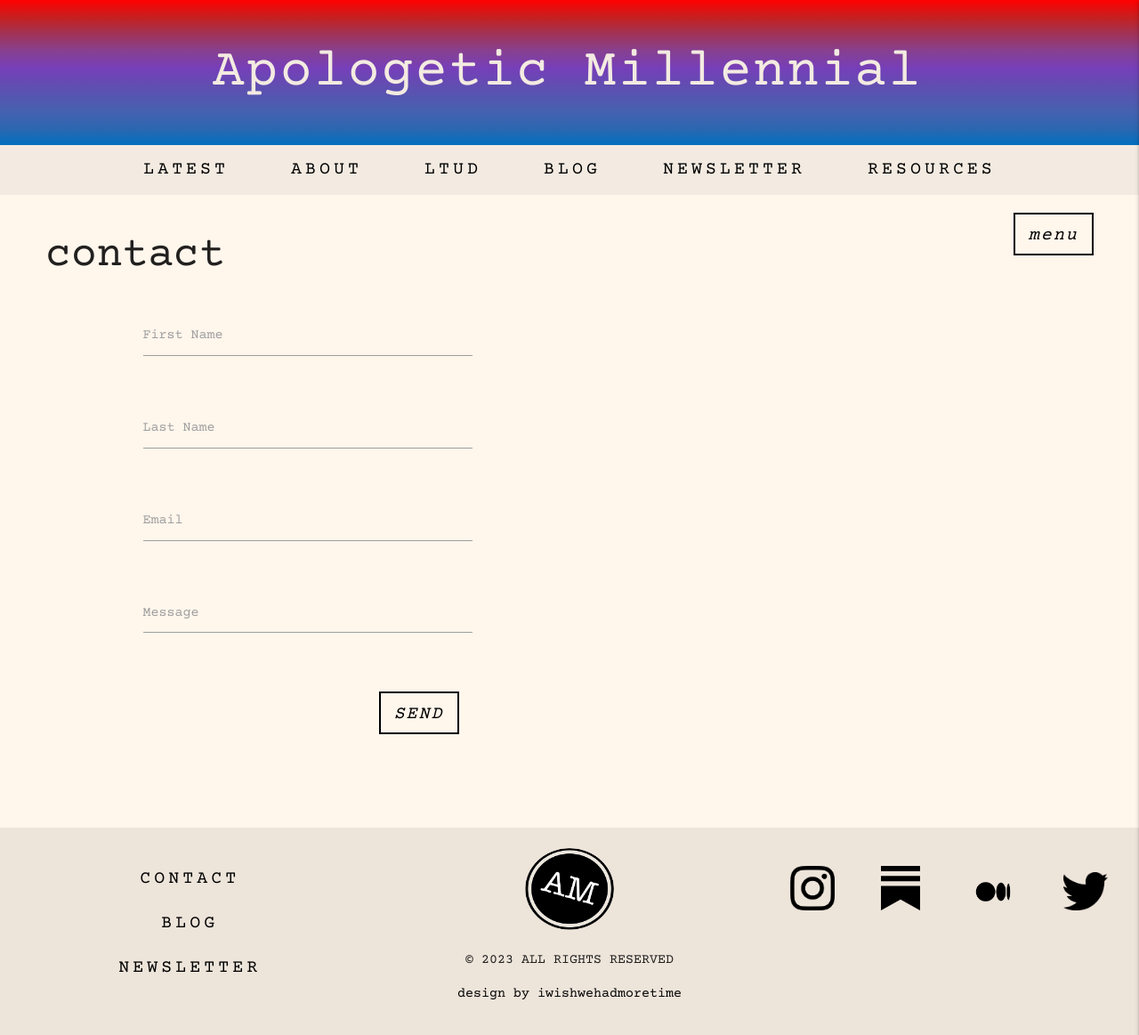
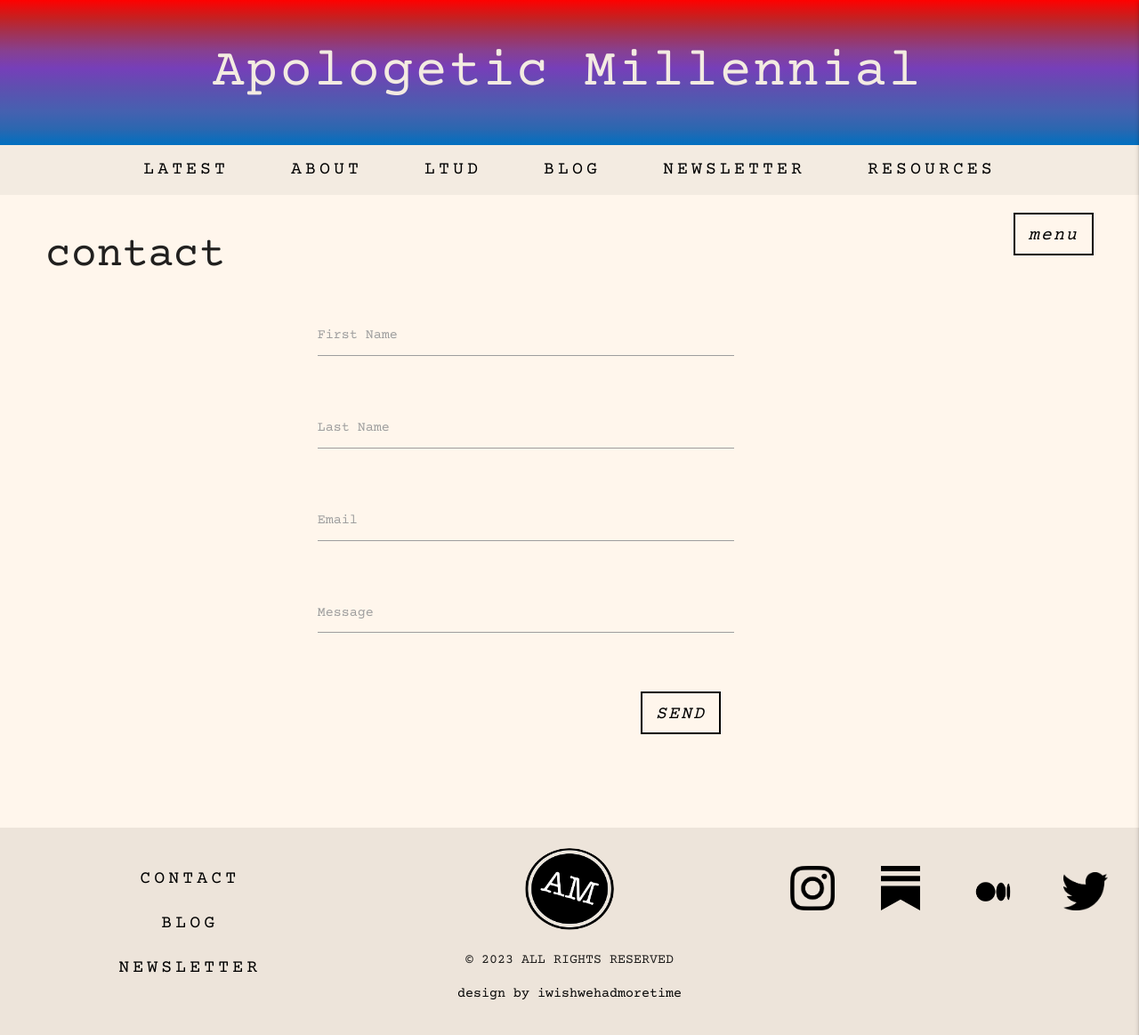
Before and after one commit to khiciste/apologetic_millennial, a Jekyll site: the page built from contact.html, in a window 1280 px wide. Shown: the whole page at 89% size. Built offline with Jekyll 4.4.1, drawn with Linux system fonts in a browser that asks for light colours; some web fonts are replaced.

Commit message:
fixing foot blog link, centering contact form

```diff
--- a/_layouts/default.html
+++ b/_layouts/default.html
@@ -143,7 +143,7 @@
         <a href="/contact.html">
           <p class="footer-link">CONTACT</p>
         </a>
-        <a href="/blog.html">
+        <a href="/blog/index.html">
           <p class="footer-link">BLOG</p>
         </a>
         <a href="/newsletter.html">
--- a/contact.html
+++ b/contact.html
@@ -11,31 +11,31 @@ title: Apologetic Millennial
     <div class="row">
       <form class="col s12" method="POST" action="https://formspree.io/f/mlekdjvn">
         <div class="row">
-          <div class="input-field col s10 offset-m1 m4">
+          <div class="input-field col s10 offset-m3 m5">
             <input id="first_name" name="first name" type="text" class="validate" required>
             <label for="first_name">First Name</label>
           </div>
         </div>
         <div class="row">
-          <div class="input-field col s10 offset-m1 m4">
+          <div class="input-field col s10 offset-m3 m5">
             <input id="last_name" name="last name" type="text" class="validate" required>
             <label for="last_name">Last Name</label>
           </div>
         </div>
         <div class="row">
-          <div class="input-field col s10 offset-m1 m4">
+          <div class="input-field col s10 offset-m3 m5">
             <input id="email" name="email" type="email" class="validate" required>
             <label for="email">Email</label>
           </div>
         </div>
         <div class="row">
-          <div class="input-field col s12 offset-m1 m4">
+          <div class="input-field col s10 offset-m3 m5">
             <textarea id="textarea" name="message" class="materialize-textarea" minlength="20" maxlength="2000" required></textarea>
             <label for="textarea">Message</label>
           </div>
         </div>
         <div class="row">
-          <div class="col s6 offset-s6 offset-m1 m4">
+          <div class="col s6 offset-s5 offset-m3 m5">
             <button type="submit" id="submit-button" class="right button">SEND</button>
           </div>
         </div>
```
